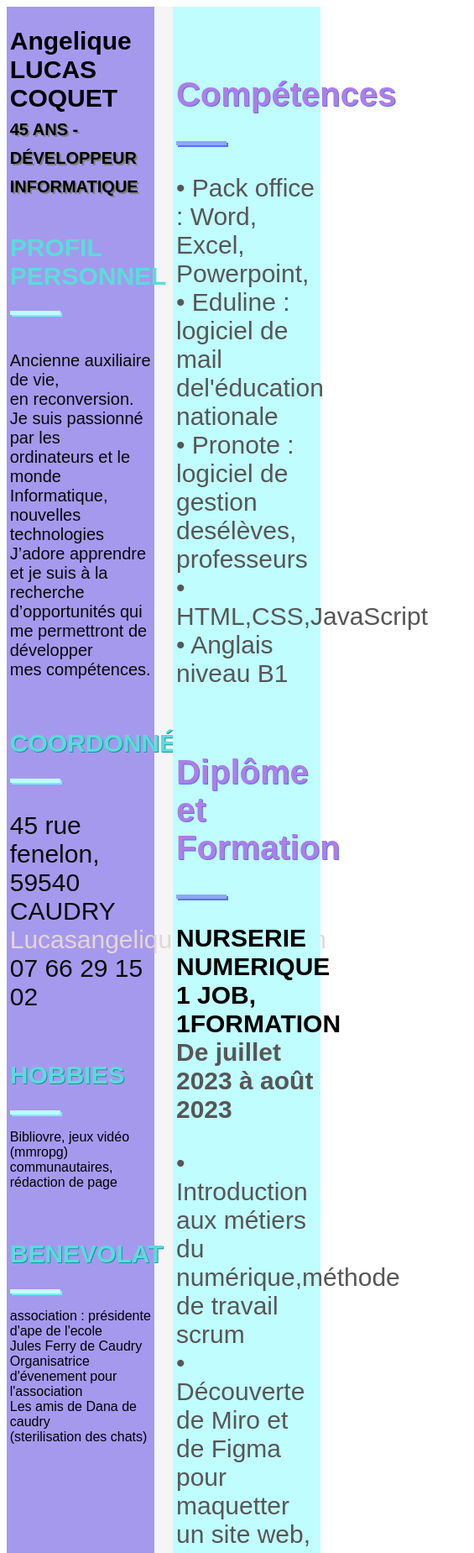
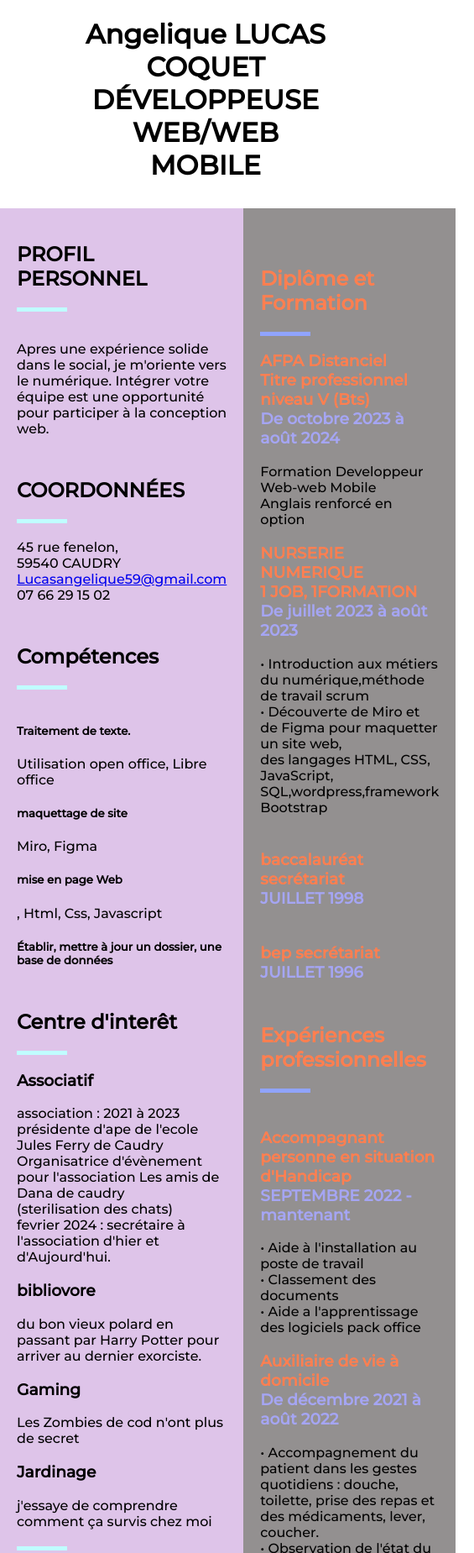
Before and after one commit to titdiablesse/curriculumangeliquecoquetlucas, a plain HTML site: page index.html in a window 390 px wide. Shown: the top 1849 px of the page at 84% size, 565 px wide, since content can reach past the window. Drawn offline with Linux system fonts and the light colour scheme.

Commit message:
mise a jour

```diff
--- a/index.html
+++ b/index.html
@@ -3,7 +3,7 @@
 
 <head>
     <meta charset="UTF-8">
-    <title> CV_Angeliqur_Lucas_Coquet </title>
+    <title>CV_Angelique_Lucas_Coquet</title>
     <link rel="preconnect" href="https://fonts.gstatic.com">
     <link href="https://fonts.googleapis.com/css2?family=Montserrat:wght@500&display=swap" rel="stylesheet">
     <link href="./style.css" rel="stylesheet" type="text/css" />
@@ -11,38 +11,33 @@
 </head>
 
 <body>
+    <div class="container-wrapper">
+        <div class="centered">
+            <h1 class="name">
+                <strong>Angelique LUCAS COQUET</strong> <br>
+                <span class="subname">
+                    <strong>DÉVELOPPEUSE WEB/WEB MOBILE</strong>
+                </span>
+            </h1>
+        </div>
 
     <div class="container">
-
         <div class="leftBlock">
             <div class="picture">
                 <div class="rectangle"> </div>
             </div>
 
-            <h1 class="name">
-                <strong> Angelique LUCAS COQUET </strong> <br>
-                <span class="subname">
-                    <strong> 45 ANS - DÉVELOPPEUR INFORMATIQUE </strong>
-                </span>
-            </h1>
             <h2 class="supertitle">
-                PROFIL <br>
-                PERSONNEL
+                PROFIL PERSONNEL
             </h2>
 
             <div class="leftBar" style="width:60px;height:5px;background-color:#c0fdff;"> </div>
 
             <p class="aboutme">
                 <br>
-                Ancienne auxiliaire de vie, <br>
-                en reconversion.
-                Je suis passionné par les <br>
-                ordinateurs et le monde Informatique, <br>
-                nouvelles technologies <br>
-                J’adore apprendre et je suis à la <br>
-                recherche d’opportunités qui <br>
-                me permettront de développer <br>
-                mes compétences.
+                Apres une expérience solide dans le social, je m'oriente vers le numérique. Intégrer votre équipe est une opportunité
+
+                pour participer à la conception web.
             </p>
 
             <h2 class="uppertitle">
@@ -54,57 +49,64 @@
 
             <span class="location">
                 <br>
-                45 rue fenelon, 59540 CAUDRY <br>
-                <a class="cv" href="mailto:thomas.segalen.pro@gmail.com"> Lucasangelique@gmail.com</a> <br>
+                45 rue fenelon, <br>
+                59540 CAUDRY <br>
+                <a class="cv" href="mailto:Lucasangelique59@gmail.com"> Lucasangelique59@gmail.com</a> <br>
                 07 66 29 15 02 <br>
                 <!-- <a class="cv" href="/" target="_blank"> linkedin/lucas angelique</a> -->
             </span>
 
             <h2 class="uppertitle">
                 <br>
-                HOBBIES
+                Compétences
             </h2>
 
             <div class="leftBar" style="width:60px;height:5px;background-color:#c0fdff;"> </div>
 
-            <span class="HOBBIES">
+            <span class="text">
                 <br>
-                Bibliovre, jeux vidéo (mmropg) <br>
-                communautaires, <br>
-                rédaction de page <br>
+                <h5>Traitement de texte.</h5>
+                  Utilisation open office, Libre office
+                <h5>maquettage de site</h5> Miro, Figma
+                <h5>mise en page Web</h5>, Html, Css, Javascript
+                <h5>Établir, mettre à jour un dossier, une base
+                    de données</h5>
 
-             </span>
-             <h2 class="uppertitle">
+            </span>
+
+            <h2 class="uppertitle">
                 <br>
-                BENEVOLAT
+                Centre d'interêt
             </h2>
 
             <div class="leftBar" style="width:60px;height:5px;background-color:#c0fdff;"> </div>
 
-            <span class="BENEVOLAT">
+            <span class="Centres d'interêt">
+                <h3>Associatif</h3>
+                association : 2021 à 2023 présidente d'ape de l'ecole
+                Jules Ferry de Caudry<br>
+                Organisatrice d'évènement pour l'association Les amis de Dana de caudry <br>(sterilisation des chats)
+                <br>fevrier 2024 : secrétaire à l'association d'hier et d'Aujourd'hui.
+                <h3>bibliovore</h3>
+                du bon vieux polard en passant par Harry
+                Potter pour arriver au dernier exorciste.
+                <h3>Gaming</h3>
+                Les Zombies de cod n'ont plus de secret
+                    <h3>Jardinage</h3>
+                j'essaye de comprendre comment ça survis
+                chez moi
+
+             </span>
+
+            <div class="leftBar" style="width:60px;height:5px;background-color:#c0fdff;"> </div>
+
+
                 <br>
-                association : présidente d'ape de l'ecole <br>
-                Jules Ferry de Caudry<br>
-                Organisatrice d'évenement pour l'association<br>
-                Les amis de Dana de caudry <br>(sterilisation des chats)
+
+
         </div>
 
         <div class="rightBlock">
-            <h2 class="uppertitle">
-                <br>
-                Compétences
-            </h2>
-
-            <div class="rightBar" style="width:60px;height:5px;background-color:#90a4ff;"> </div>
-
-            <span class="text">
-                <br>
-                • Pack office : Word, Excel, Powerpoint,<br>
-                • Eduline : logiciel de mail del'éducation nationale<br>
-                • Pronote : logiciel de gestion desélèves, professeurs<br>
-                • HTML,CSS,JavaScript<br>
-                • Anglais niveau B1
-            </span>
 
             <h2 class="uppertitle">
                 <br>
@@ -112,6 +114,23 @@
             </h2>
 
             <div class="rightBar" style="width:60px;height:5px;background-color:#90a4ff;"> </div>
+
+            <h3 class="title">
+                AFPA Distanciel<br>
+                Titre professionnel niveau V (Bts)<br>
+                <span class="subtitle">
+                    De octobre 2023 à août 2024 <br>
+                </span>
+            </h3>
+
+            <span class="text">
+                Formation Developpeur Web-web Mobile <br>
+                Anglais renforcé en option
+               <br>
+
+            </span>
+
+
 
             <h3 class="title">
                 NURSERIE NUMERIQUE<br>
@@ -184,6 +203,21 @@
 
             <h3 class="title">
                 <br>
+                Gravure sur verre en auto entreprise<br>
+                <span class="subtitle">
+                    D'octobre 2019 à sJuillet 2021<br>
+                </span>
+            </h3>
+
+            <span class="text">
+                Gravure avec machine manuel sur divers support en verre
+            </span>
+
+
+
+
+            <h3 class="title">
+                <br>
                 Auxiliaire de vie scolaire<br>
                 <span class="subtitle">
                     De septembre 2014 à septembre 2015<br>
@@ -195,10 +229,24 @@
                 • Soutien des élèves pris en charge pour les aider à prendre des notes, <br> à faire leurs devoirs et à assimiler les acquis pédagogiques en les reformulant. <br>
                 • Surveillance des élèves pendant les intercours, intervention en cas de comportement à risque, veille au respect du règlement intérieur
             </span>
+
+            <h3 class="title">
+                <br>
+                assistante d'éducation<br>
+                <span class="subtitle">
+                    De septembre 2010 à Aout 2011<br>
+                </span>
+            </h3>
+
+            <span class="text">
+                •surveillance des élèves, des devoirs, Archivage, classement
+               <br> •Entrée de données élèves sur logiciel
+            </span>
+
+
         </div>
 
     </div>
 
 </body>
-
 </html>
--- a/style.css
+++ b/style.css
@@ -1,131 +1,55 @@
+body {
+    margin: 0;
+    padding: 0;
+    font-family: 'Montserrat', sans-serif;
+}
+.container-wrapper {
+    display: flex;
+    flex-direction: column;
+}
 
-/* CSS PC */
+.centered {
+    text-align: center;
+    margin-bottom: 10px; /* Ajoute un espacement en bas */
+    margin-left: 100px; /* Décale vers la droite autant que possible */
+    margin-right: auto; /* Décale vers la gauche autant que possible */
+    max-width: 800px; /* Ajustez la largeur maximale selon vos besoins */
+}
 .container {
     display: flex;
-    flex-direction: row;
-    justify-content: space-between;
-    width: 100%;
-    background-color: rgb(245, 245, 245);
-    font-family: 'Arial', sans-serif;
 }
 
-/* Enlève le soulignement des liens */
-a {
-    text-decoration: none;
-    padding-right: 1px;
-    color: rgb(228, 214, 214);
+.leftBlock {
+    flex: 0.75;
+    background-color: #dec4e9; /* Couleur attrayante */
+    padding: 20px;
 }
 
-a:hover {
-    color: #c0fdff;
+.rightBlock {
+    flex: 2;
+    background-color: #939090;
+    padding: 20px;
+}
+.leftBar {
+    margin-top: 20px; /* Ajoute un espacement en haut */
+    /* Vos autres styles */
+}
+/* Couleur pour les sous-titres de la partie gauche */
+.leftBlock .subname strong,
+.leftBlock .subtitle {
+    color: #2639a2; /* Couleur du texte pour les sous-titres de la partie gauche */
 }
 
-/* Partie gauche */
-.leftBlock {
-
-    width: 45%;
-    background-color: #a599ee;
-    padding: 1%;
-
+/* Couleur pour les titres de la partie droite */
+.rightBlock h1.name strong,
+.rightBlock h2.supertitle,
+.rightBlock h2.uppertitle,
+.rightBlock h3.title {
+    color: #ff7f50; /* Couleur du texte pour les titres de la partie droite */
 }
 
-/* Photo */
-/* .picture {
-    padding-bottom: 12%;
-    padding-left: 10%;
-} */
-
-/* .rectangle {
-    width:170px;
-    height:170px;
-    background-color:#c0fdff;
-} */
-
-/* Nom prénom profession */
-.name {
-    font-size: 30px;
-    color: #77dfe2(5, 5, 5);
-    text-shadow: 1px 1px #77dfe2(5, 5, 5);
+/* Couleur pour les sous-titres de la partie droite */
+.rightBlock .subname strong,
+.rightBlock .subtitle {
+    color: #a5a5f3; /* Couleur du texte pour les sous-titres de la partie droite */
 }
-
-.name .subname {
-    font-size: 20px;
-    text-shadow: 2px 2px grey;
-}
-
-/* Profil */
-.supertitle {
-    font-size: 30px;
-    color: #5cdbdb;
-    padding-top: 10%;
-    text-shadow: 10px 1x #17939c;
-}
-
-.aboutme {
-    font-size: 20px;
-    color: #080808;
-}
-
-/* Coordonnées/Hobbies */
-.leftBlock .uppertitle {
-
-    font-size: 30px;
-    color: #5cdbdb;
-    text-shadow: 1px 1px #17939c;
-}
-
-.location {
-    font-size: 30px;
-    color: #0a0a0a;
-}
-
-.hobbies {
-    font-size: 30px;
-    color: #242222;
-}
-.benevolat {
-    font-size: 40px;
-    color: #242222;
-}
-
-/* Barre sous les titres */
-.leftBar {
-    box-shadow: 2px 2px 0px 0px #72f0f5;
-}
-
-/* Partie droite */
-.rightBlock {
-    width: 45%;
-       background-color: #c0fdff;
-    padding : 1%;
-
-}
-
-/* Compétences/Expérience/Formations */
-.rightBlock .uppertitle {
-    font-size: 40px;
-    color: #ae7ee6;
-    text-shadow: 1px 1px #5272fd;
-}
-
-/* Titre */
-.rightBlock .title {
-    font-size: 30px;
-}
-
-/* Date */
-.rightBlock .subtitle {
-    font-size: 30px;
-    color: #585656;
-}
-
-/* Texte */
-.rightBlock .text {
-    font-size: 30px;
-    color: #585656;
-}
-
-/* Barre sous les titres */
-.rightBlock .rightBar {
-    box-shadow: 2px 2px 0px 0px #5272fd;
-}
```
Also changed, not shown: index.js (added, +17 -0 lines).
